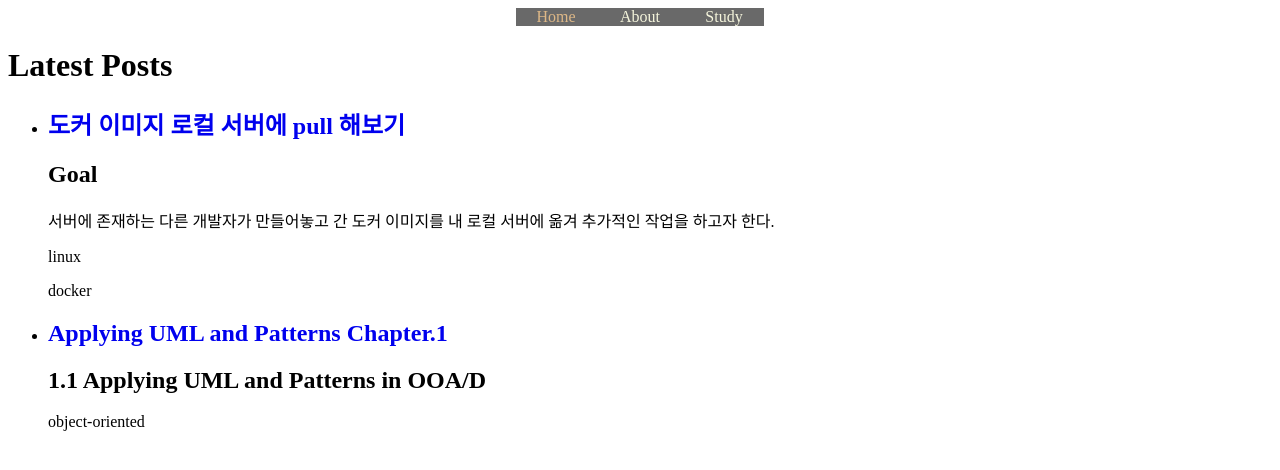
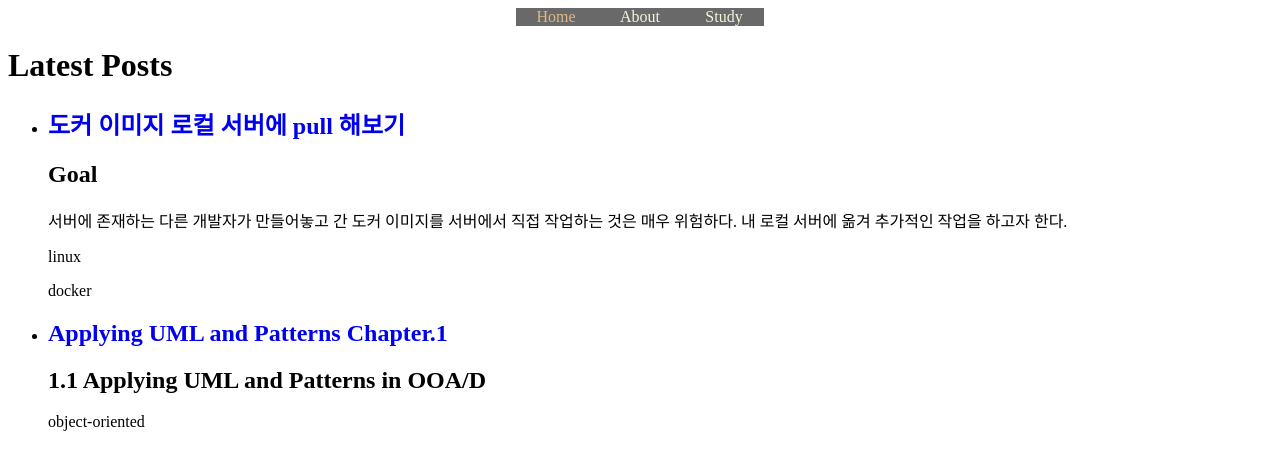
Before and after one commit to BreadKey/breadkey.github.io, a Jekyll site: the page built from index.html, in a window 1280 px wide. Shown: the top 470 px of the page. Built offline with Jekyll 4.4.1, drawn with Linux system fonts in a browser that asks for light colours.

Commit message:
작성 추가

```diff
--- a/_posts/2018-12-27-pull-docker-image-to-local-server.md
+++ b/_posts/2018-12-27-pull-docker-image-to-local-server.md
@@ -7,6 +7,11 @@
 ---
 
 ## Goal
-서버에 존재하는 다른 개발자가 만들어놓고 간 도커 이미지를 내 로컬 서버에 옮겨 추가적인 작업을 하고자 한다.
+서버에 존재하는 다른 개발자가 만들어놓고 간 도커 이미지를 서버에서 직접 작업하는 것은 매우 위험하다. 내 로컬 서버에 옮겨 추가적인 작업을 하고자 한다.
 
-1. 서버 컨테이너에 담겨있는 이미지를 push하기
+### 환경설정
+
+
+### 서버 컨테이너에 담겨있는 이미지를 push하기
+![](/assets/img/docker-containers-in-server.PNG)
+현재 서버에 존재하는 컨테이너는 위와 같았다.
```
